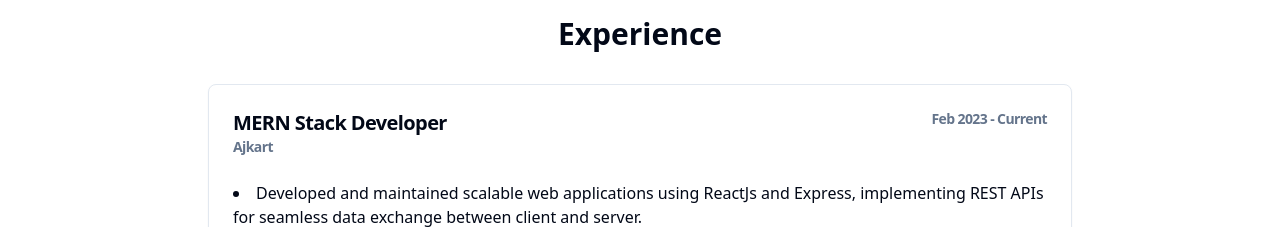
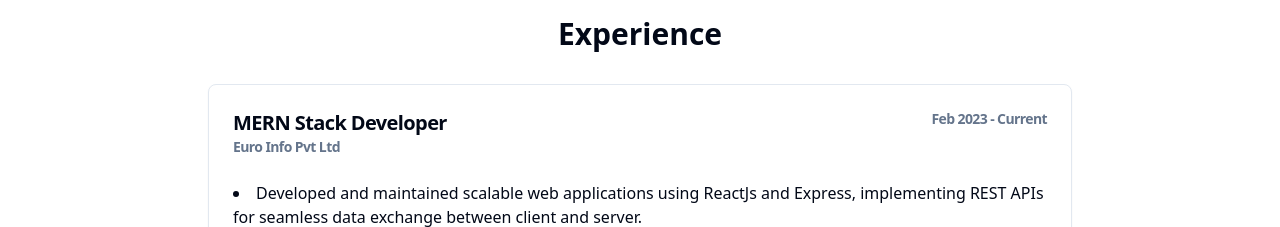
Before and after one commit to Anonymous1608/my-portfolio, a React (Vite) app: page / in a window 1280 px wide. Shown: the part 1920-2147 px from the top of the page. Built offline with nearby package versions, Linux system fonts and the light colour scheme.

Commit message:
updated data

```diff
--- a/src/cms/data.js
+++ b/src/cms/data.js
@@ -15,7 +15,7 @@ export const data = {
   experiences: [
     {
       role: "MERN Stack Developer",
-      company: "Ajkart",
+      company: "Euro Info Pvt Ltd",
       period: "Feb 2023 - Current",
       responsibilities: [
         "Developed and maintained scalable web applications using ReactJs and Express, implementing REST APIs for seamless data exchange between client and server.",
```
